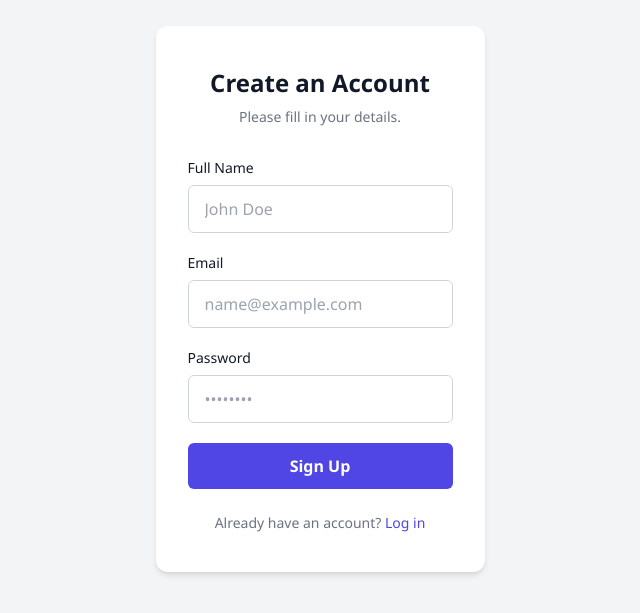
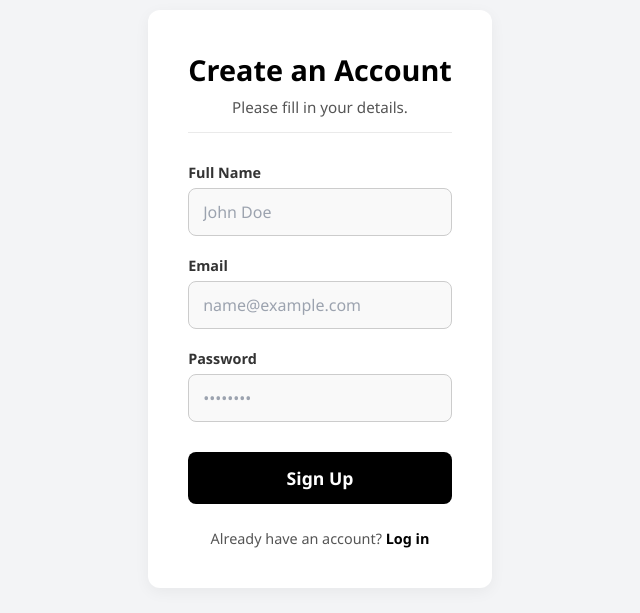
Before and after one commit to SebiB24/TodoList_web_app, a React (Vite) app in the folder TodoListFrontend/: page /register in a window 1280 px wide. Shown: the part 101-714 px from the top of the page, without its empty margins (320-960 px from the left). Built offline with nearby package versions, Linux system fonts and the light colour scheme.

Commit message:
updated styles for login/register forms

```diff
--- a/TodoListFrontend/src/components/LoginForm.css
+++ b/TodoListFrontend/src/components/LoginForm.css
@@ -1,49 +1,57 @@
 .login-container {
-  background-color: var(--bg-card);
+  background-color: #ffffff;
   width: 100%;
   max-width: 400px;
-  padding: 2.5rem 2rem;
+  padding: 40px;
   border-radius: 12px;
-  box-shadow: 0 4px 6px -1px rgba(0, 0, 0, 0.1), 0 2px 4px -1px rgba(0, 0, 0, 0.06);
+  box-shadow: 0 4px 15px rgba(0, 0, 0, 0.05);
+  font-family: inherit;
+  margin: 60px auto;
+  box-sizing: border-box;
 }
 
 .form-header {
   text-align: center;
-  margin-bottom: 2rem;
+  margin-bottom: 30px;
+  border-bottom: 1px solid #eaeaea;
+  padding-bottom: 15px;
 }
 
 .form-header h2 {
-  color: var(--text-main);
-  font-size: 1.5rem;
-  font-weight: 600;
-  margin-bottom: 0.5rem;
+  color: #000000;
+  font-size: 1.8rem;
+  font-weight: 800;
+  margin: 0;
+  margin-bottom: 8px;
 }
 
 .form-header p {
-  color: var(--text-muted);
-  font-size: 0.875rem;
+  color: #555555;
+  font-size: 0.95rem;
+  margin: 0;
 }
 
 .input-group {
-  margin-bottom: 1.25rem;
+  margin-bottom: 20px;
   display: flex;
   flex-direction: column;
 }
 
 .input-group label {
-  color: var(--text-main);
-  font-size: 0.875rem;
-  font-weight: 500;
-  margin-bottom: 0.5rem;
+  color: #333333;
+  font-size: 0.9rem;
+  font-weight: 600;
+  margin-bottom: 6px;
 }
 
 .input-group input {
-  padding: 0.75rem 1rem;
-  border: 1px solid var(--border-color);
-  border-radius: 6px;
+  padding: 12px 14px;
+  border: 1px solid #ccc;
+  border-radius: 8px;
   font-size: 1rem;
-  color: var(--text-main);
-  transition: all 0.2s ease;
+  background-color: #f9f9f9;
+  color: #000000;
+  transition: border-color 0.2s ease, box-shadow 0.2s ease, background-color 0.2s ease;
 }
 
 .input-group input::placeholder {
@@ -52,42 +60,54 @@
 
 .input-group input:focus {
   outline: none;
-  border-color: var(--primary-color);
-  box-shadow: 0 0 0 3px var(--focus-ring);
+  border-color: #000000;
+  background-color: #ffffff;
+  box-shadow: 0 0 0 2px rgba(0, 0, 0, 0.1);
+}
+
+.login-button {
+  width: 100%;
+  padding: 14px;
+  background-color: #991b1b;
+  color: #ffffff;
+  border: none;
+  border-radius: 8px;
+  font-size: 1.1rem;
+  font-weight: bold;
+  cursor: pointer;
+  transition: background-color 0.2s ease, transform 0.1s ease;
+  margin-top: 10px;
+}
+
+.login-button:hover {
+  background-color: #b91c1c;
+}
+
+.login-button:active {
+  transform: scale(0.98);
 }
 
 .form-actions {
   display: flex;
   justify-content: space-between;
   align-items: center;
-  margin-bottom: 1.5rem;
-  font-size: 0.875rem;
-}
-
-.login-button {
-  width: 100%;
-  padding: 0.75rem;
-  background-color: var(--primary-color);
-  color: white;
-  border: none;
-  border-radius: 6px;
-  font-size: 1rem;
-  font-weight: 600;
-  cursor: pointer;
-  transition: background-color 0.2s ease, transform 0.1s ease;
-}
-
-.login-button:hover {
-  background-color: var(--primary-hover);
-}
-
-.login-button:active {
-  transform: scale(0.98);
+  margin-bottom: 20px;
+  font-size: 0.9rem;
 }
 
 .signup-prompt {
   text-align: center;
-  margin-top: 1.5rem;
-  color: var(--text-muted);
-  font-size: 0.875rem;
+  margin-top: 25px;
+  color: #555555;
+  font-size: 0.9rem;
 }
+
+.signup-prompt a {
+  color: #000000;
+  font-weight: bold;
+  text-decoration: none;
+}
+
+.signup-prompt a:hover {
+  text-decoration: underline;
+}
--- a/TodoListFrontend/src/components/RegisterForm.css
+++ b/TodoListFrontend/src/components/RegisterForm.css
@@ -1,49 +1,57 @@
 .register-container {
-  background-color: var(--bg-card, #ffffff);
+  background-color: #ffffff;
   width: 100%;
   max-width: 450px;
-  padding: 2.5rem 2rem;
+  padding: 40px;
   border-radius: 12px;
-  box-shadow: 0 4px 6px -1px rgba(0, 0, 0, 0.1), 0 2px 4px -1px rgba(0, 0, 0, 0.06);
+  box-shadow: 0 4px 15px rgba(0, 0, 0, 0.05);
+  font-family: inherit;
+  margin: 60px auto;
+  box-sizing: border-box;
 }
 
 .form-header {
   text-align: center;
-  margin-bottom: 2rem;
+  margin-bottom: 30px;
+  border-bottom: 1px solid #eaeaea;
+  padding-bottom: 15px;
 }
 
 .form-header h2 {
-  color: var(--text-main, #111827);
-  font-size: 1.5rem;
-  font-weight: 600;
-  margin-bottom: 0.5rem;
+  color: #000000;
+  font-size: 1.8rem;
+  font-weight: 800;
+  margin: 0;
+  margin-bottom: 8px;
 }
 
 .form-header p {
-  color: var(--text-muted, #6b7280);
-  font-size: 0.875rem;
+  color: #555555;
+  font-size: 0.95rem;
+  margin: 0;
 }
 
 .input-group {
-  margin-bottom: 1.25rem;
+  margin-bottom: 20px;
   display: flex;
   flex-direction: column;
 }
 
 .input-group label {
-  color: var(--text-main, #111827);
-  font-size: 0.875rem;
-  font-weight: 500;
-  margin-bottom: 0.5rem;
+  color: #333333;
+  font-size: 0.9rem;
+  font-weight: 600;
+  margin-bottom: 6px;
 }
 
 .input-group input {
-  padding: 0.75rem 1rem;
-  border: 1px solid var(--border-color, #d1d5db);
-  border-radius: 6px;
+  padding: 12px 14px;
+  border: 1px solid #ccc;
+  border-radius: 8px;
   font-size: 1rem;
-  color: var(--text-main, #111827);
-  transition: all 0.2s ease;
+  color: #000000;
+  background-color: #f9f9f9;
+  transition: border-color 0.2s ease, box-shadow 0.2s ease, background-color 0.2s ease;
 }
 
 .input-group input::placeholder {
@@ -52,60 +60,59 @@
 
 .input-group input:focus {
   outline: none;
-  border-color: var(--primary-color, #4f46e5);
-  box-shadow: 0 0 0 3px rgba(79, 70, 229, 0.3);
+  border-color: #000000;
+  background-color: #ffffff;
+  box-shadow: 0 0 0 2px rgba(0, 0, 0, 0.1);
 }
 
-/* --- Checkbox and Links --- */
 .form-actions {
-  margin-bottom: 1.5rem;
-  font-size: 0.875rem;
+  margin-bottom: 20px;
+  font-size: 0.9rem;
 }
 
 .terms-checkbox {
   display: flex;
   align-items: center;
-  gap: 0.5rem;
-  color: var(--text-muted, #6b7280);
+  gap: 10px;
+  color: #555555;
   cursor: pointer;
 }
 
 .terms-checkbox input[type="checkbox"] {
-  accent-color: var(--primary-color, #4f46e5);
-  width: 1rem;
-  height: 1rem;
+  accent-color: #000000;
+  width: 18px;
+  height: 18px;
   cursor: pointer;
 }
 
 .terms-checkbox a,
 .login-prompt a {
-  color: var(--primary-color, #4f46e5);
+  color: #000000;
   text-decoration: none;
-  font-weight: 500;
-  transition: color 0.2s ease;
+  font-weight: bold;
 }
 
 .terms-checkbox a:hover,
 .login-prompt a:hover {
-  color: var(--primary-hover, #4338ca);
   text-decoration: underline;
 }
 
 .submit-button {
   width: 100%;
-  padding: 0.75rem;
-  background-color: var(--primary-color, #4f46e5);
-  color: white;
+  padding: 14px;
+  background-color: #000000;
+  color: #ffffff;
   border: none;
-  border-radius: 6px;
-  font-size: 1rem;
-  font-weight: 600;
+  border-radius: 8px;
+  font-size: 1.1rem;
+  font-weight: bold;
   cursor: pointer;
   transition: background-color 0.2s ease, transform 0.1s ease;
+  margin-top: 10px;
 }
 
 .submit-button:hover {
-  background-color: var(--primary-hover, #4338ca);
+  background-color: #333333;
 }
 
 .submit-button:active {
@@ -114,7 +121,7 @@
 
 .login-prompt {
   text-align: center;
-  margin-top: 1.5rem;
-  color: var(--text-muted, #6b7280);
-  font-size: 0.875rem;
+  margin-top: 25px;
+  color: #555555;
+  font-size: 0.9rem;
 }
--- a/TodoListFrontend/src/components/SideMenu.css
+++ b/TodoListFrontend/src/components/SideMenu.css
@@ -3,12 +3,13 @@
     height: 100vh;
     background-color: #ffffff;
     box-shadow: 2px 0 10px rgba(0, 0, 0, 0.05);
-    padding: 20px 15px;
+    padding: 10px 10px;
     box-sizing: border-box;
 }
 
 .user-profile {
     display: flex;
+    flex-direction: row;
     align-items: center;
     gap: 15px;
     margin-bottom: 30px;
@@ -32,6 +33,7 @@
     font-size: 1.8rem;
     color: #555555;
     box-shadow: inset 0 0 5px rgba(0, 0, 0, 0.1);
+    flex-shrink: 0;
 }
 
 .avatar-container i {
```
